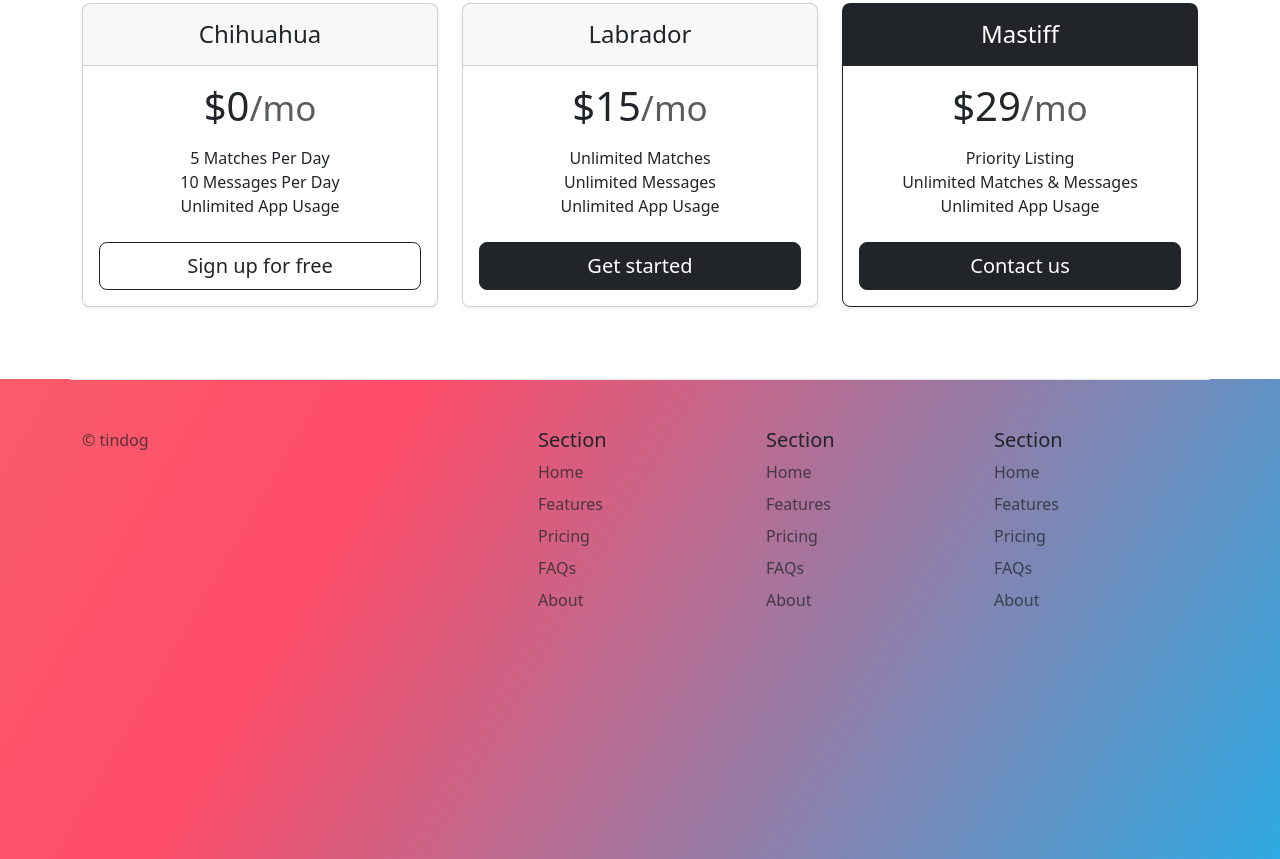
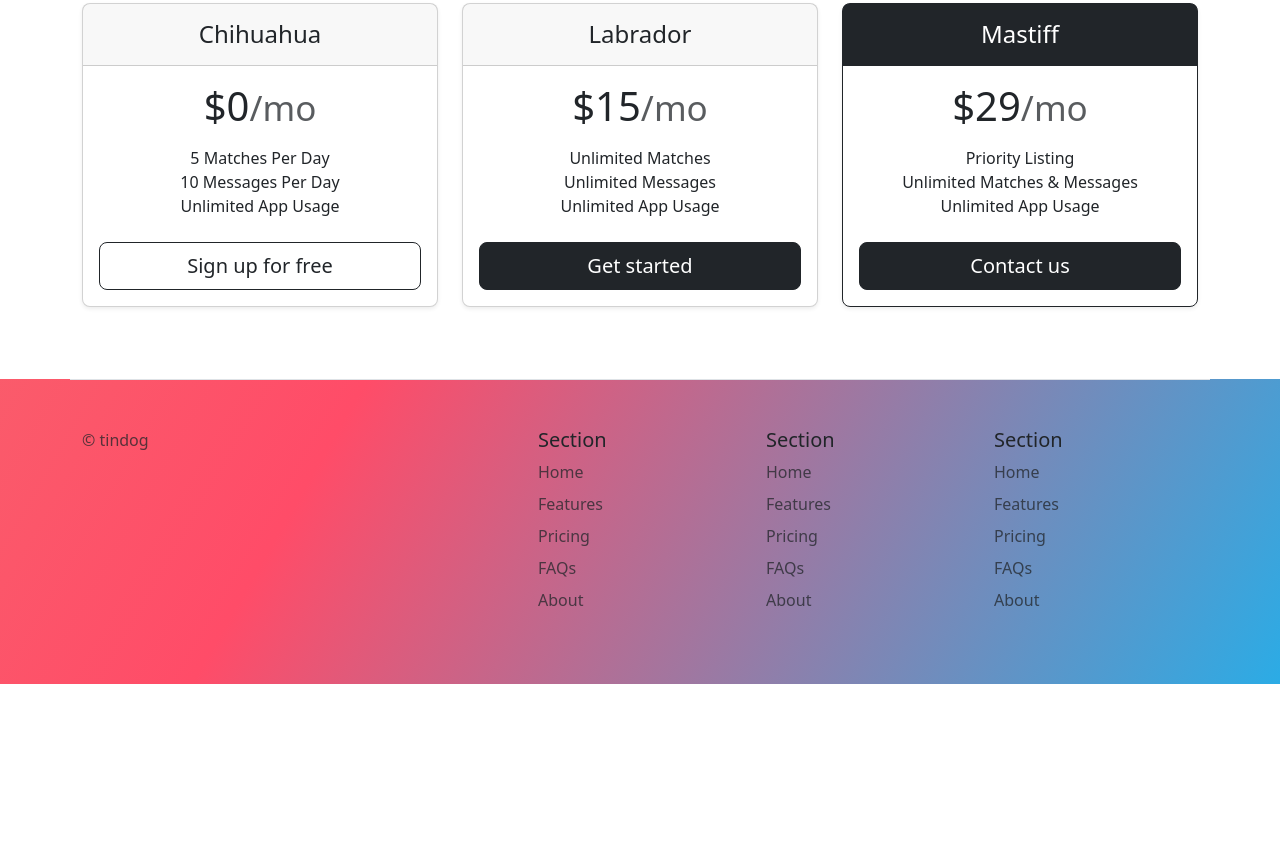
Before and after one commit to Uchiha-itachi47/Tindog, a plain HTML site: page index.html in a window 1280 px wide. Shown: the part 1762-2621 px from the top of the page. After the commit the page ends 2446 px from the top, so only its background shows below. Drawn offline with nearby package versions, Linux system fonts and the light colour scheme.

Commit message:
Add files via upload

```diff
--- a/css/style.css
+++ b/css/style.css
@@ -16,14 +16,10 @@
   }
 }
 
-
 .icon-square {
   width: 3rem;
   height: 3rem;
   border-radius: 0.75rem;
-}
-.screen{
-  height: 60vh;
 }
 
 .profile-img {
--- a/index.html
+++ b/index.html
@@ -172,8 +172,8 @@
   </section>
   <!-- Footer -->
   <section id="footer" class="gradient-background">
-      <div class="container screen">
-        <footer class="row row-cols-1 row-cols-sm-2 row-cols-md-5 py-5 my-5 border-top">
+      <div class="container">
+        <footer class="row row-cols-1 row-cols-sm-2 row-cols-md-5 py-5 mt-5 border-top">
           <div class="col mb-3">
             <p class="text-body-secondary">© tindog</p>
           </div>
```
